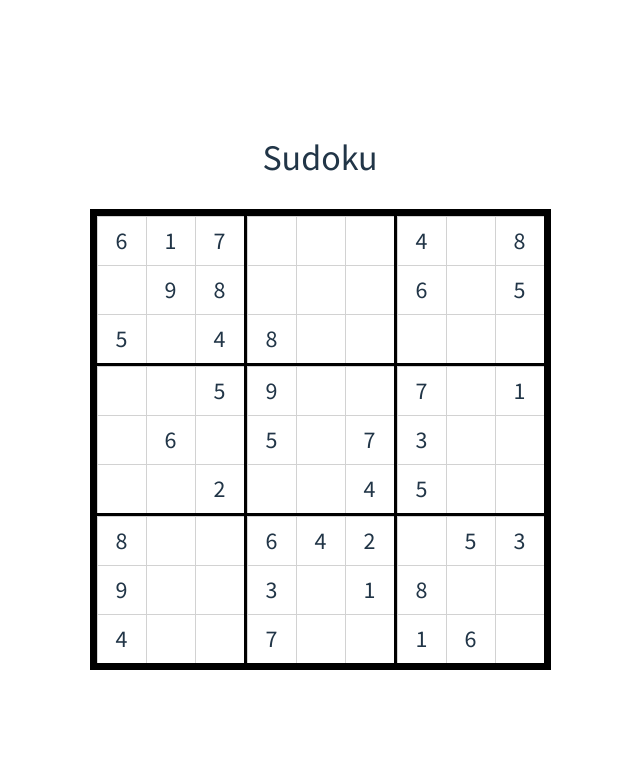
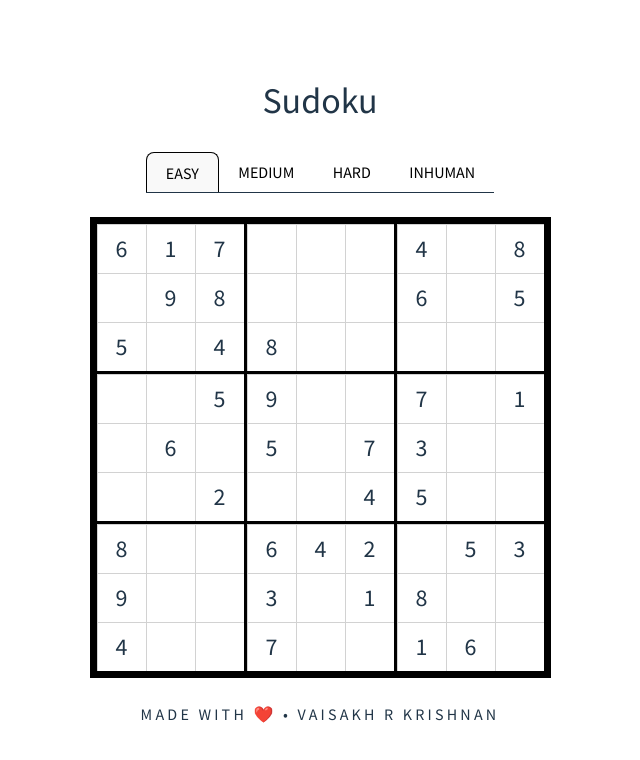
Before and after one commit to me-vaisakhr/sudoku, a React (Vite) app: page / in a window 1280 px wide. Shown: the top 760 px of the page, without its empty margins (320-960 px from the left). Built offline with nearby package versions, Linux system fonts and the light colour scheme; a web font is replaced by a local one.

Commit message:
feat:added modes for sudoku game

```diff
--- a/src/App.css
+++ b/src/App.css
@@ -34,7 +34,40 @@ button:hover {
   margin: 0 16px;
 }
 
+.modes-nav {
+  display: flex;
+  flex-direction: row;
+  border-bottom: 1px solid;
+}
+
+.modes-nav-item {
+  list-style-type: none;
+}
+
+.mode-nav-item-selector,
+.mode-nav-item-selector:hover {
+  margin: 0 !important;
+  border-width: 0;
+  background-color: transparent;
+  border-radius: 8px 8px 0 0;
+}
+
+.mode-nav-item-selector:hover,
+.mode-nav-item-selector_active {
+  border-width: 1px;
+  border-bottom: 0px;
+  background-color: #f9f9f9;
+  margin: 0;
+  transition: all 0.5s ease-in;
+  color: black;
+}
+
+.footer{
+  letter-spacing: 0.2em;
+}
+
 @media (prefers-color-scheme: dark) {
+
   button,
   button:focus,
   button:hover {
--- a/src/App.tsx
+++ b/src/App.tsx
@@ -3,6 +3,8 @@ import "./App.css";
 import useSudoku from "./hooks/useSudoku";
 import Sudoku from "./components/Sudoku";
 import { flattenDeep, isEqual } from "lodash";
+import { DIFFICULTY_MODES } from "./utils/constants";
+import { DIFFICULTY } from "./model/sudoku";
 
 function App() {
   const { board, solution, generateSudoku } = useSudoku();
@@ -12,13 +14,14 @@ function App() {
   const [hasErrors, setHasErrorStatus] = useState<boolean>(false);
   const [isCorrectSolution, setCorrectSolutionStatus] =
     useState<boolean>(false);
+  const [currentMode, setMode] = useState<DIFFICULTY>("EASY");
 
   useEffect(() => {
     setCheckOption(false);
     setCorrectSolutionStatus(false);
     setHasErrorStatus(false);
-    generateSudoku();
-  }, []);
+    generateSudoku(currentMode);
+  }, [currentMode]);
 
   const handleSudokuComplete = (currentBoard: number[][]) => {
     setSolution(currentBoard);
@@ -42,10 +45,29 @@ function App() {
     generateSudoku();
   };
 
+  const handleModeSelected = (mode: DIFFICULTY) => {
+    setMode(mode);
+  };
 
   return (
     <main className="App">
       <h2 className="title">Sudoku</h2>
+      <nav className="modes-nav">
+        {Object.keys(DIFFICULTY_MODES).map((mode, index) => (
+          <li key={`modes-${index}`} className="modes-nav-item">
+            <button
+              className={`mode-nav-item-selector ${
+                mode === currentMode && "mode-nav-item-selector_active"
+              }`}
+              onClick={() => {
+                handleModeSelected(mode as DIFFICULTY);
+              }}
+            >
+              {mode}
+            </button>
+          </li>
+        ))}
+      </nav>
       <Sudoku
         board={board}
         solution={solution}
@@ -57,12 +79,18 @@ function App() {
       )}
 
       {isCorrectSolution && (
-        <button onClick={handleRetry}>🎉 Yay!! Correct Solution. Try again?</button>
+        <button onClick={handleRetry}>
+          🎉 Yay!! Correct Solution. Try again?
+        </button>
       )}
 
       {hasErrors && (
-        <button onClick={handleRetry}>😔 Oops!!! Incorrect Solution! Try with another board?</button>
+        <button onClick={handleRetry}>
+          😔 Oops!!! Incorrect Solution! Try with another board?
+        </button>
       )}
+
+      <article className="footer">MADE WITH ❤️ • VAISAKH R KRISHNAN </article>
     </main>
   );
 }
--- a/src/components/BoardItem/index.css
+++ b/src/components/BoardItem/index.css
@@ -35,6 +35,10 @@
     border: "none";
     font-size: 24px;
     text-align: center;
+}
+
+.correct{
+    background-color: lightgreen;
 }
 
 .error {
--- a/src/components/BoardItem/index.tsx
+++ b/src/components/BoardItem/index.tsx
@@ -1,4 +1,3 @@
-import { isNumber } from "lodash";
 import React, {
   ChangeEvent,
   FC,
@@ -26,6 +25,7 @@ const BoardItem: FC<PropsWithChildren<BoardItemProps>> = ({
   correctValue,
   isEditable,
   isFocused,
+  isCorrect,
   isError,
   onEdit,
   onFocus,
@@ -68,7 +68,9 @@ const BoardItem: FC<PropsWithChildren<BoardItemProps>> = ({
     <div
       className={`grid-item ${isEditable && !editEnabled && "editable"} ${
         editEnabled && "editable-enabled"
-      } ${isError && "error"} ${isFocused && "focus"}`}
+      } ${isError && "error"} ${isFocused && "focus"} ${
+        isCorrect && "correct"
+      }`}
       onClick={handleEditField}
     >
       {editEnabled ? (
--- a/src/components/Sudoku/index.tsx
+++ b/src/components/Sudoku/index.tsx
@@ -15,7 +15,7 @@ interface SudokuProps {
 const Sudoku: FC<SudokuProps> = ({
   board,
   solution,
-  showErrors,
+  showErrors: showSolution,
   onSudokuBoardCompleted,
 }) => {
   const [normalizedBoard, setNormalizedBoard] = useState<BoardItemProps[][]>(
@@ -24,11 +24,11 @@ const Sudoku: FC<SudokuProps> = ({
   const [focusedCoords, setFocusCoords] = useState<string[]>([]);
 
   const getNormalizedBoard = (
-    withError?: boolean
+    withSolution?: boolean
   ): BoardItemProps[][] | undefined => {
     if (
-      withError &&
-      (!showErrors || !normalizedBoard.length || !solution.length)
+      withSolution &&
+      (!showSolution || !normalizedBoard.length || !solution.length)
     )
       return;
 
@@ -36,13 +36,20 @@ const Sudoku: FC<SudokuProps> = ({
       return rows.map((item, cIndex) => {
         return {
           value:
-            showErrors && withError
+            showSolution && withSolution
               ? normalizedBoard[rIndex][cIndex].value
               : item,
           isEditable: item === 0,
+          isCorrect:
+            showSolution &&
+            withSolution &&
+            normalizedBoard[rIndex][cIndex].isEditable &&
+            solution[rIndex][cIndex] === normalizedBoard[rIndex][cIndex].value
+              ? true
+              : false,
           isError:
-            showErrors &&
-            withError &&
+            showSolution &&
+            withSolution &&
             solution[rIndex][cIndex] !== normalizedBoard[rIndex][cIndex].value
               ? true
               : false,
@@ -60,11 +67,11 @@ const Sudoku: FC<SudokuProps> = ({
   }, [board]);
 
   useEffect(() => {
-    if (!showErrors) return;
+    if (!showSolution) return;
     const normalizedWithError = getNormalizedBoard(true);
     if (!normalizedWithError) return;
     setNormalizedBoard(normalizedWithError);
-  }, [showErrors]);
+  }, [showSolution]);
 
   const handleUpdateBoard = (value: number, row: number, column: number) => {
     let currentBoard = [...normalizedBoard];
@@ -151,7 +158,10 @@ const Sudoku: FC<SudokuProps> = ({
                       value={col.value}
                       row={rowIndex}
                       column={colIndex}
-                      isFocused={focusedCoords.includes(`${rowIndex}, ${colIndex}`)}
+                      isFocused={focusedCoords.includes(
+                        `${rowIndex}, ${colIndex}`
+                      )}
+                      isCorrect={col.isCorrect}
                       correctValue={solution[rowIndex][colIndex] || 0}
                       isEditable={col.isEditable}
                       isError={col.isError}
--- a/src/model/sudoku.ts
+++ b/src/model/sudoku.ts
@@ -4,4 +4,5 @@ export interface BoardItem {
   value: number;
   isEditable?: boolean;
   isError?: boolean;
+  isCorrect?: boolean;
 }
```
